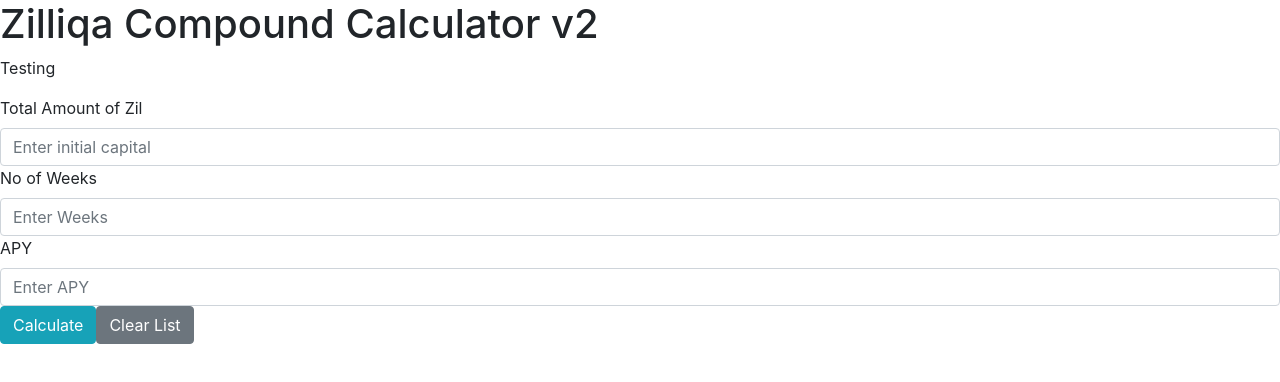
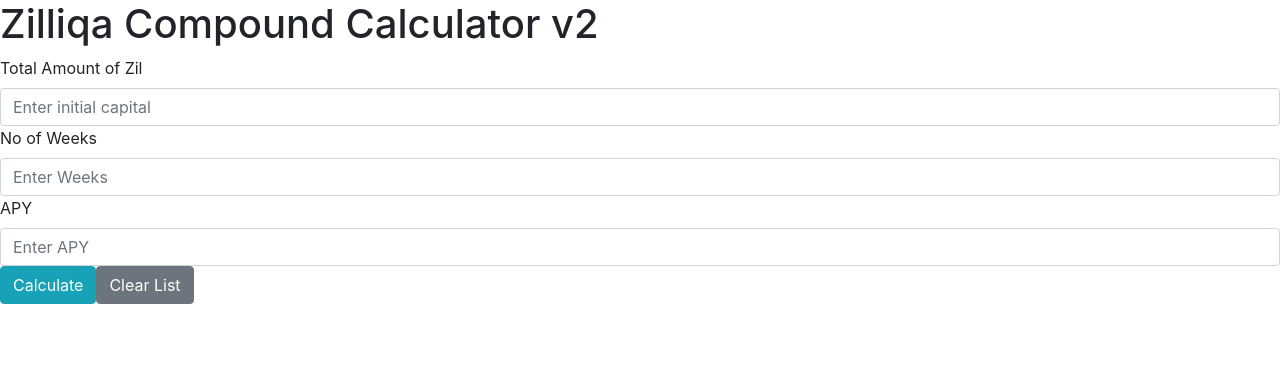
Before and after one commit to kwokcheong/ZilliqaCompound, a React (Create React App) app: page / in a window 1280 px wide. Shown: the top 382 px of the page. Built offline with nearby package versions, Linux system fonts and the light colour scheme; no server answers.

Commit message:
removed the testing line

```diff
--- a/src/components/Header.js
+++ b/src/components/Header.js
@@ -4,7 +4,6 @@
     return (
         <header className="header">
             <h1>{title}</h1>
-            <p> Testing </p>
         </header>
     )
 }
```
